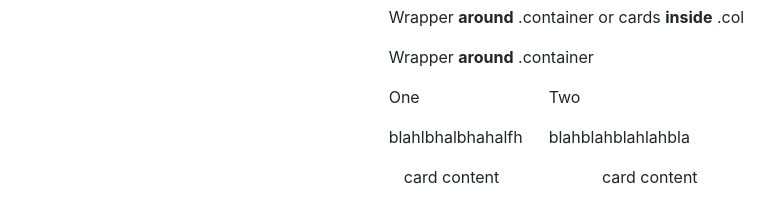
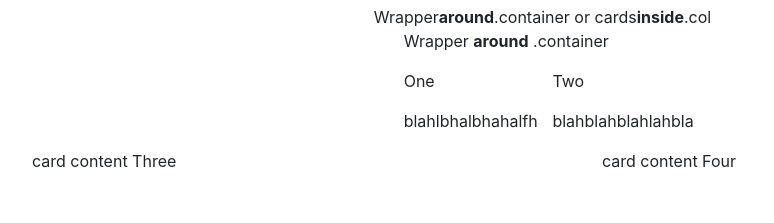
Before and after one commit to CaitlinBrooks/bcw-two-grid, a plain HTML site: page index.html in a window 1280 px wide. Shown: the part 51-274 px from the top of the page, without its empty margins (53-827 px from the left). Drawn offline with nearby package versions, Linux system fonts and the light colour scheme.

Commit message:
div cleanup

```diff
--- a/index.html
+++ b/index.html
@@ -15,12 +15,10 @@
       <div class="row header">
         <div class="col-sm-4 offset-sm-4">
           <h1>Two Grid Tricks</h1>
-          <div>
-            <p>Wrapper
+          <div class="row content">Wrapper
               <strong>around</strong> .container or cards
               <strong>inside</strong> .col</p>
           </div>
-          <div class="row content">
             <div class="col-sm-9">
               <p>Wrapper
                 <strong>around</strong> .container</p>
@@ -40,20 +38,18 @@
             <div class="row cards">
               <div class="col-xs-12 col-md-6">
                 <div class="card-white3">
-                  <p>card content</p>
+                  <p>card content Three</p>
                 </div>
               </div>
               <div class="col-xs-12 col-md-6">
                 <div class="card-white4">
-                  <p>card content</p>
+                  <p>card content Four</p>
                 </div>
               </div>
             </div>
           </div>
         </div>
-      </div>
     </div>
-  </div>
   </div>
 </body>
 
```
